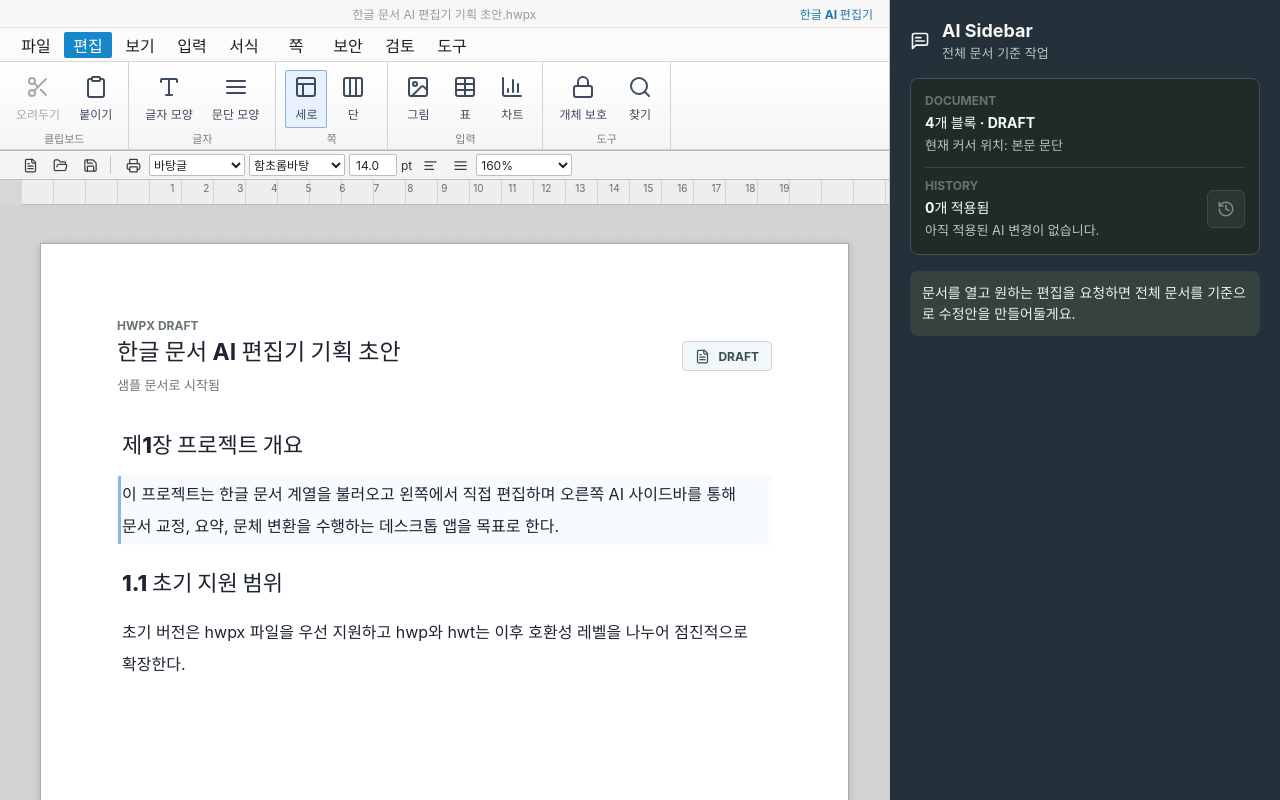
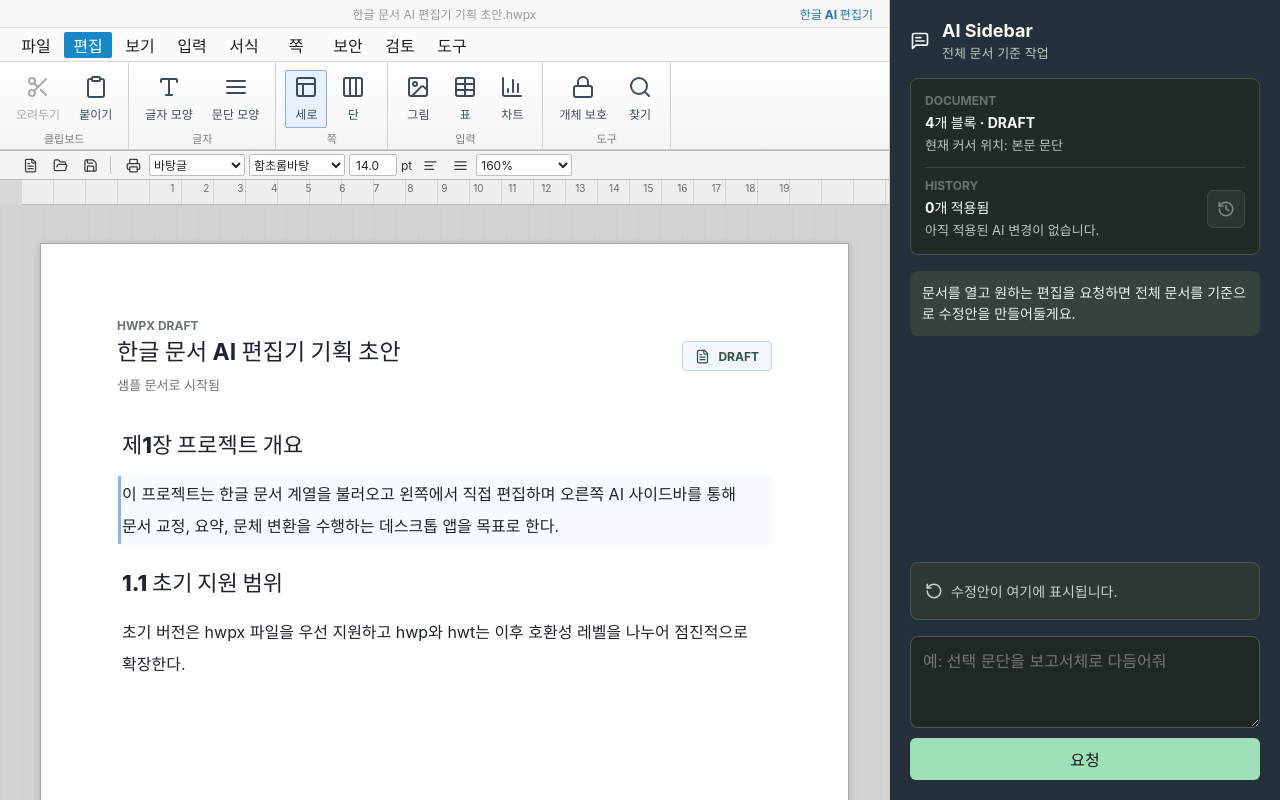
Before and after one commit to wrongstory/hangul-ai-editor, a React (Vite) app: page / in a window 1280 px wide. Shown: the top 800 px of the page. Built offline with nearby package versions, Linux system fonts and the light colour scheme.

Commit message:
fix: constrain editor and sidebar scrolling

```diff
--- a/src/styles.css
+++ b/src/styles.css
@@ -11,10 +11,16 @@
   box-sizing: border-box;
 }
 
+html,
+#root {
+  height: 100%;
+}
+
 body {
   margin: 0;
   min-width: 320px;
-  min-height: 100vh;
+  height: 100vh;
+  overflow: hidden;
 }
 
 button,
@@ -27,14 +33,18 @@
 .app-shell {
   display: grid;
   grid-template-columns: minmax(0, 1fr) 390px;
-  min-height: 100vh;
+  height: 100vh;
+  min-height: 0;
+  overflow: hidden;
   background: #d4d4d4;
 }
 
 .document-pane {
   display: flex;
   min-width: 0;
+  min-height: 0;
   flex-direction: column;
+  overflow: hidden;
   border-right: 1px solid #c8c8c8;
   background: #d7d7d7;
 }
@@ -264,10 +274,14 @@
 }
 
 .page-sheet {
+  display: flex;
+  flex-direction: column;
   width: min(820px, calc(100% - 16px));
-  min-height: 1040px;
+  height: 1040px;
+  max-height: 1040px;
   margin: 0 auto;
   padding: 74px 76px;
+  overflow: hidden;
   border: 1px solid #a9a9a9;
   background: #ffffff;
   box-shadow: 0 2px 8px rgba(0, 0, 0, 0.18);
@@ -324,8 +338,12 @@
 
 .editor-surface {
   width: 100%;
+  min-height: 0;
   margin: 0;
   padding: 0;
+  flex: 1;
+  overflow-y: auto;
+  overflow-x: hidden;
   border: 0;
   border-radius: 0;
   background: #ffffff;
@@ -377,8 +395,11 @@
 .ai-sidebar {
   display: flex;
   min-width: 0;
+  height: 100vh;
+  min-height: 0;
   flex-direction: column;
   gap: 16px;
+  overflow: hidden;
   padding: 20px;
   background: #25313a;
   color: #f5f8f6;
@@ -438,7 +459,7 @@
 
 .chat-log {
   display: flex;
-  min-height: 160px;
+  min-height: 0;
   flex: 1;
   flex-direction: column;
   gap: 10px;
@@ -474,6 +495,8 @@
 .proposal {
   display: grid;
   gap: 12px;
+  max-height: 38vh;
+  overflow: auto;
   padding: 14px;
 }
 
@@ -582,14 +605,19 @@
 
 @media (max-width: 900px) {
   .app-shell {
+    height: auto;
+    min-height: 100vh;
+    overflow: auto;
     grid-template-columns: 1fr;
   }
 
   .document-pane {
+    min-height: 100vh;
     border-right: 0;
   }
 
   .ai-sidebar {
+    height: auto;
     min-height: 520px;
   }
 
@@ -602,7 +630,8 @@
   }
 
   .page-sheet {
-    min-height: 760px;
+    height: 760px;
+    max-height: 760px;
     padding: 42px 24px;
   }
 }
```
